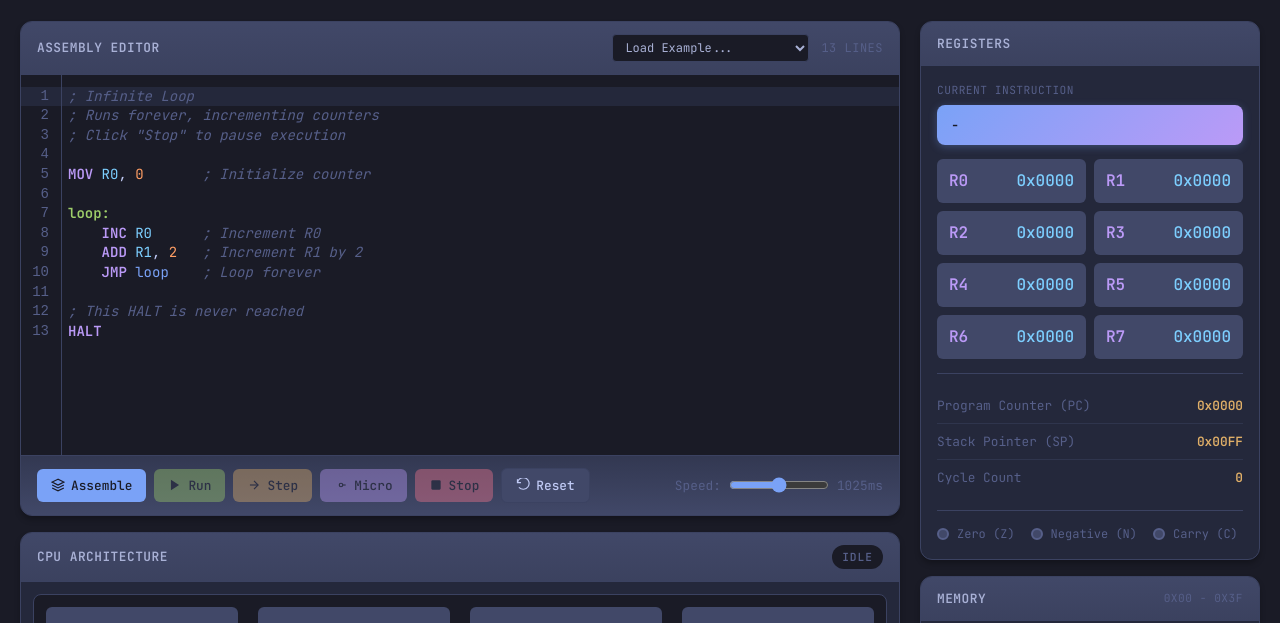
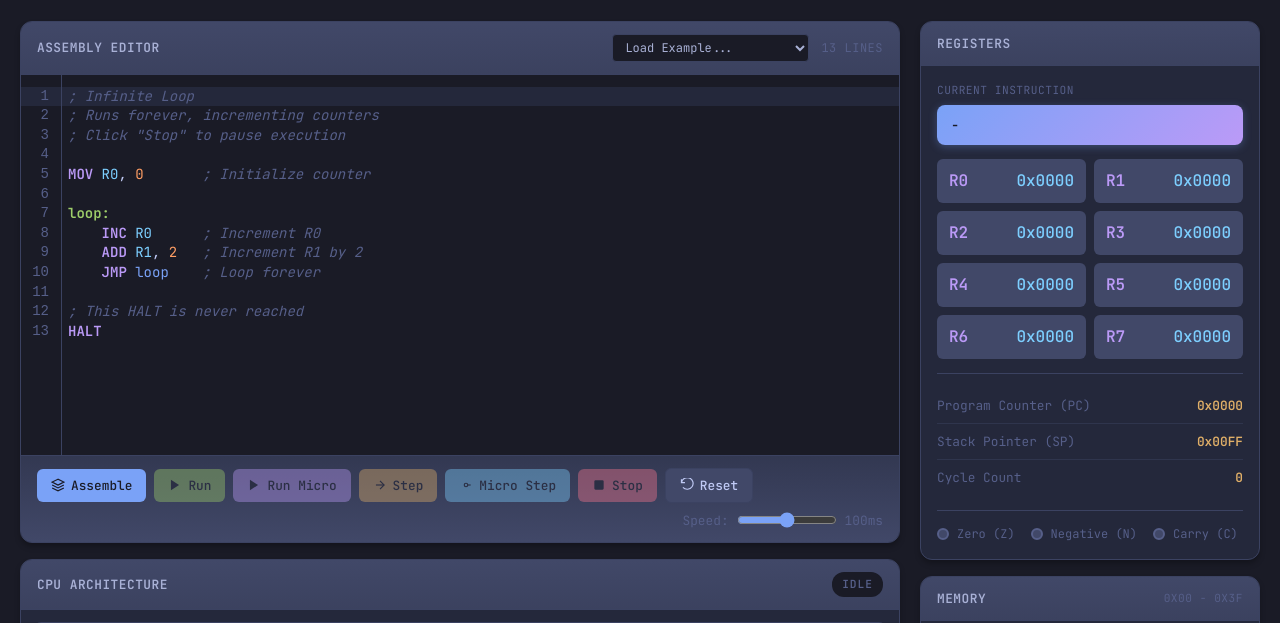
Before and after one commit to tyler-french/cpu-sim, a website built with Vite: page index.html in a window 1280 px wide. Both pictures are taken after a click on the button "Reset". Shown: the part 99-722 px from the top of the page. Built offline with nearby package versions, Linux system fonts and the light colour scheme.

Commit message:
clean up speed editor

```diff
--- a/src/main.ts
+++ b/src/main.ts
@@ -32,7 +32,6 @@ class Simulator {
   private gpu: GPU;
   private assembler: Assembler;
   private editor: EditorView | null = null;
-  private running = false;
   private runInterval: number | null = null;
   private speed = 500; // Default 500ms for slower visualization
   private sourceMap: number[] = []; // Maps instruction index to source line
@@ -48,6 +47,7 @@ class Simulator {
   // Buttons
   private assembleBtn!: HTMLButtonElement;
   private runBtn!: HTMLButtonElement;
+  private runMicroBtn!: HTMLButtonElement;
   private stepBtn!: HTMLButtonElement;
   private microStepBtn!: HTMLButtonElement;
   private stopBtn!: HTMLButtonElement;
@@ -153,7 +153,7 @@ class Simulator {
     this.updateLineCount(examples[0]?.code ?? '');
     this.updateSpeedDisplay();
     log(this.consoleEl, 'Welcome to CPU & GPU Simulator!', 'info');
-    log(this.consoleEl, '"Run" shows micro-phases, "Step" executes full instructions.', 'info');
+    log(this.consoleEl, 'Hover over buttons for descriptions.', 'info');
     setStatus('ready');
     this.updateUI();
   }
@@ -168,6 +168,7 @@ class Simulator {
 
     this.assembleBtn = document.getElementById('assembleBtn') as HTMLButtonElement;
     this.runBtn = document.getElementById('runBtn') as HTMLButtonElement;
+    this.runMicroBtn = document.getElementById('runMicroBtn') as HTMLButtonElement;
     this.stepBtn = document.getElementById('stepBtn') as HTMLButtonElement;
     this.microStepBtn = document.getElementById('microStepBtn') as HTMLButtonElement;
     this.stopBtn = document.getElementById('stopBtn') as HTMLButtonElement;
@@ -178,7 +179,8 @@ class Simulator {
 
   private setupEventListeners(): void {
     this.assembleBtn.addEventListener('click', () => this.assemble());
-    this.runBtn.addEventListener('click', () => this.run());
+    this.runBtn.addEventListener('click', () => this.run(false));
+    this.runMicroBtn.addEventListener('click', () => this.run(true));
     this.stepBtn.addEventListener('click', () => this.step());
     this.microStepBtn.addEventListener('click', () => this.microStep());
     this.stopBtn.addEventListener('click', () => this.stop());
@@ -186,19 +188,38 @@ class Simulator {
 
     this.speedSlider.addEventListener('input', () => {
       this.updateSpeedDisplay();
-      if (this.running) {
-        this.stop();
-        this.run();
-      }
     });
   }
 
   private updateSpeedDisplay(): void {
-    // Slider goes from 1 to 200
-    // Map to 50ms - 2000ms (inverted: high slider = fast = low ms)
+    // Logarithmic scale: left=10s, middle=100ms, right=10ms
+    // Slider: 0-200, where 100 is middle
     const sliderVal = parseInt(this.speedSlider.value, 10);
-    this.speed = Math.round(50 + (200 - sliderVal) * 9.75); // 50 to 2000ms
+
+    // Use logarithmic interpolation
+    // At 0: 10000ms, at 100: 100ms, at 200: 10ms
+    // log10(10000) = 4, log10(100) = 2, log10(10) = 1
+    const logMin = 1;   // log10(10)
+    const logMax = 4;   // log10(10000)
+    const logMid = 2;   // log10(100)
+
+    let logSpeed: number;
+    if (sliderVal <= 100) {
+      // Left half: 10s to 100ms (log 4 to log 2)
+      logSpeed = logMax - (sliderVal / 100) * (logMax - logMid);
+    } else {
+      // Right half: 100ms to 10ms (log 2 to log 1)
+      logSpeed = logMid - ((sliderVal - 100) / 100) * (logMid - logMin);
+    }
+
+    this.speed = Math.round(Math.pow(10, logSpeed));
+
+    // Format display
+    if (this.speed >= 1000) {
+      this.speedValue.textContent = `${(this.speed / 1000).toFixed(1)}s`;
+    } else {
       this.speedValue.textContent = `${this.speed}ms`;
+    }
   }
 
   private initExamplesDropdown(): void {
@@ -296,6 +317,7 @@ class Simulator {
     this.instructionCountEl.textContent = result.program.instructions.length.toString();
 
     this.runBtn.disabled = false;
+    this.runMicroBtn.disabled = false;
     this.stepBtn.disabled = false;
     this.microStepBtn.disabled = false;
     setStatus('ready');
@@ -303,21 +325,32 @@ class Simulator {
     this.highlightCurrentLine();
   }
 
-  private run(): void {
+  private run(microMode: boolean): void {
     if (this.cpu.isHalted()) return;
 
-    this.running = true;
     setStatus('running');
     this.runBtn.disabled = true;
+    this.runMicroBtn.disabled = true;
+    this.stepBtn.disabled = true;
+    this.microStepBtn.disabled = true;
     this.stopBtn.disabled = false;
 
-    // Run uses micro-stepping to show fetch/decode/execute/writeback phases
+    if (microMode) {
+      // Micro mode: step through each micro-operation (fetch/decode/execute/writeback)
       this.runInterval = window.setInterval(() => {
         const microOp = this.cpu.microStep();
         if (!microOp && this.cpu.isHalted()) {
           this.stop();
         }
       }, this.speed);
+    } else {
+      // Normal mode: execute full instructions
+      this.runInterval = window.setInterval(() => {
+        if (!this.cpu.step()) {
+          this.stop();
+        }
+      }, this.speed);
+    }
   }
 
   private step(): void {
@@ -331,17 +364,19 @@ class Simulator {
   }
 
   private stop(): void {
-    this.running = false;
-
     if (this.runInterval !== null) {
       clearInterval(this.runInterval);
       this.runInterval = null;
     }
 
-    this.runBtn.disabled = this.cpu.isHalted();
+    const halted = this.cpu.isHalted();
+    this.runBtn.disabled = halted;
+    this.runMicroBtn.disabled = halted;
+    this.stepBtn.disabled = halted;
+    this.microStepBtn.disabled = halted;
     this.stopBtn.disabled = true;
 
-    if (!this.cpu.isHalted()) {
+    if (!halted) {
       setStatus('paused');
     }
   }
@@ -353,6 +388,7 @@ class Simulator {
     resetGPUDisplay();
     this.sourceMap = [];
     this.runBtn.disabled = true;
+    this.runMicroBtn.disabled = true;
     this.stepBtn.disabled = true;
     this.microStepBtn.disabled = true;
     this.stopBtn.disabled = true;
--- a/src/style.css
+++ b/src/style.css
@@ -265,6 +265,16 @@ body {
 .btn-micro:hover {
   background: #c4a7ff;
   box-shadow: 0 2px 8px rgba(187, 154, 247, 0.4);
+}
+
+.btn-cyan {
+  background: var(--accent-cyan);
+  color: var(--bg-primary);
+}
+
+.btn-cyan:hover {
+  background: #9dd8ff;
+  box-shadow: 0 2px 8px rgba(125, 207, 255, 0.4);
 }
 
 .btn:disabled {
--- a/src/ui/components.ts
+++ b/src/ui/components.ts
@@ -24,7 +24,7 @@ export function createApp(): HTMLElement {
           </div>
           <div class="editor-container" id="editorContainer"></div>
           <div class="controls">
-            <button class="btn btn-primary" id="assembleBtn">
+            <button class="btn btn-primary" id="assembleBtn" title="Parse assembly code and prepare for execution">
               <svg width="14" height="14" viewBox="0 0 24 24" fill="none" stroke="currentColor" stroke-width="2">
                 <path d="M12 2L2 7l10 5 10-5-10-5z"/>
                 <path d="M2 17l10 5 10-5"/>
@@ -32,43 +32,49 @@ export function createApp(): HTMLElement {
               </svg>
               Assemble
             </button>
-            <button class="btn btn-success" id="runBtn" disabled>
+            <button class="btn btn-success" id="runBtn" disabled title="Run continuously, executing full instructions">
               <svg width="14" height="14" viewBox="0 0 24 24" fill="currentColor">
                 <polygon points="5 3 19 12 5 21 5 3"/>
               </svg>
               Run
             </button>
-            <button class="btn btn-warning" id="stepBtn" disabled>
+            <button class="btn btn-micro" id="runMicroBtn" disabled title="Run continuously, showing each micro-phase (fetch/decode/execute/writeback)">
+              <svg width="14" height="14" viewBox="0 0 24 24" fill="currentColor">
+                <polygon points="5 3 19 12 5 21 5 3"/>
+              </svg>
+              Run Micro
+            </button>
+            <button class="btn btn-warning" id="stepBtn" disabled title="Execute one full instruction">
               <svg width="14" height="14" viewBox="0 0 24 24" fill="none" stroke="currentColor" stroke-width="2">
                 <line x1="5" y1="12" x2="19" y2="12"/>
                 <polyline points="12 5 19 12 12 19"/>
               </svg>
               Step
             </button>
-            <button class="btn btn-micro" id="microStepBtn" disabled>
+            <button class="btn btn-cyan" id="microStepBtn" disabled title="Execute one micro-phase at a time">
               <svg width="14" height="14" viewBox="0 0 24 24" fill="none" stroke="currentColor" stroke-width="2">
                 <circle cx="12" cy="12" r="3"/>
                 <line x1="15" y1="12" x2="20" y2="12"/>
               </svg>
-              Micro
+              Micro Step
             </button>
-            <button class="btn btn-danger" id="stopBtn" disabled>
+            <button class="btn btn-danger" id="stopBtn" disabled title="Pause execution">
               <svg width="14" height="14" viewBox="0 0 24 24" fill="currentColor">
                 <rect x="4" y="4" width="16" height="16" rx="2"/>
               </svg>
               Stop
             </button>
-            <button class="btn btn-secondary" id="resetBtn">
+            <button class="btn btn-secondary" id="resetBtn" title="Reset CPU, GPU, and all registers to initial state">
               <svg width="14" height="14" viewBox="0 0 24 24" fill="none" stroke="currentColor" stroke-width="2">
                 <path d="M2.5 2v6h6"/>
                 <path d="M2.5 8a10 10 0 1 1 2.5 8"/>
               </svg>
               Reset
             </button>
-            <div class="speed-control">
+            <div class="speed-control" title="Adjust execution speed (10s slow to 10ms fast)">
               <label>Speed:</label>
-              <input type="range" id="speedSlider" min="1" max="200" value="100">
-              <span id="speedValue">500ms</span>
+              <input type="range" id="speedSlider" min="0" max="200" value="100">
+              <span id="speedValue">100ms</span>
             </div>
           </div>
         </section>
```
Lines whose indentation alone changed are shown as unchanged.
